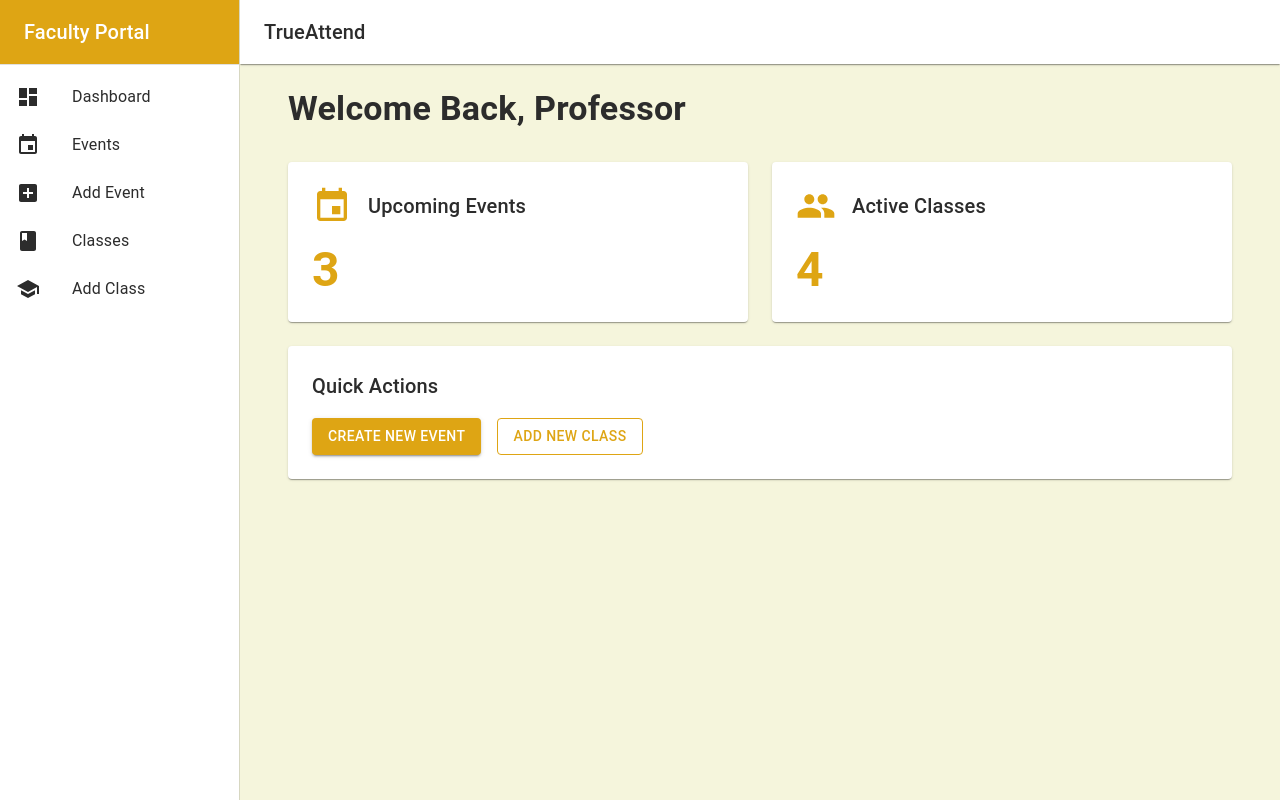
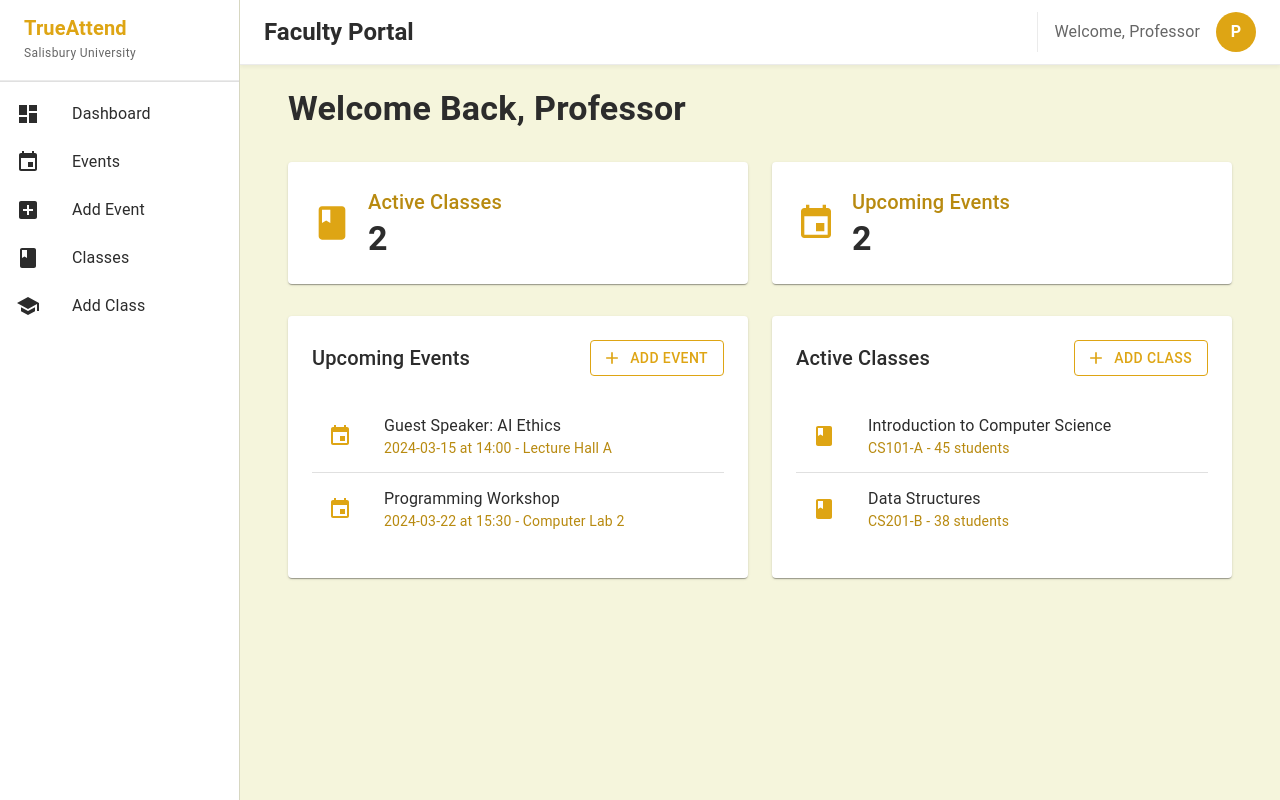
Before and after one commit to seanb1526/Attendance_Project, a React (Create React App) app in the folder frontend/: page /faculty in a window 1280 px wide. Built offline with nearby package versions, Linux system fonts and the light colour scheme.

Commit message:
Reformatting and designing new dashboard page.

```diff
--- a/frontend/src/components/Faculty/Dashboard.js
+++ b/frontend/src/components/Faculty/Dashboard.js
@@ -1,39 +1,64 @@
 import React from 'react';
 import {
+  Box,
+  Typography,
+  Paper,
   Grid,
-  Paper,
-  Typography,
-  Box,
   Button,
   useTheme,
-  useMediaQuery
+  useMediaQuery,
+  List,
+  ListItem,
+  ListItemText,
+  ListItemIcon,
+  Divider,
 } from '@mui/material';
 import EventIcon from '@mui/icons-material/Event';
-import PeopleIcon from '@mui/icons-material/People';
+import ClassIcon from '@mui/icons-material/Class';
+import AddIcon from '@mui/icons-material/Add';
 import { useNavigate } from 'react-router-dom';
+
+// Mock data - replace with real data later
+const mockUpcomingEvents = [
+  {
+    id: 1,
+    name: 'Guest Speaker: AI Ethics',
+    date: '2024-03-15',
+    time: '14:00',
+    location: 'Lecture Hall A',
+  },
+  {
+    id: 2,
+    name: 'Programming Workshop',
+    date: '2024-03-22',
+    time: '15:30',
+    location: 'Computer Lab 2',
+  },
+];
+
+const mockClasses = [
+  {
+    id: 1,
+    name: 'Introduction to Computer Science',
+    code: 'CS101-A',
+    students: 45,
+  },
+  {
+    id: 2,
+    name: 'Data Structures',
+    code: 'CS201-B',
+    students: 38,
+  },
+];
 
 const Dashboard = () => {
   const theme = useTheme();
   const isMobile = useMediaQuery(theme.breakpoints.down('sm'));
   const navigate = useNavigate();
 
-  const stats = [
-    {
-      title: 'Upcoming Events',
-      value: '3',
-      icon: <EventIcon sx={{ fontSize: 40, color: '#DEA514' }} />,
-      action: () => navigate('/faculty/events')
-    },
-    {
-      title: 'Active Classes',
-      value: '4',
-      icon: <PeopleIcon sx={{ fontSize: 40, color: '#DEA514' }} />,
-      action: () => navigate('/faculty/classes')
-    },
-  ];
-
   return (
     <Box>
+      {/* Welcome Section */}
       <Typography
         variant="h4"
         sx={{
@@ -45,15 +70,14 @@ const Dashboard = () => {
         Welcome Back, Professor
       </Typography>
 
-      <Grid container spacing={3}>
-        {stats.map((stat, index) => (
-          <Grid item xs={12} sm={6} key={index}>
+      {/* Quick Stats */}
+      <Grid container spacing={3} sx={{ mb: 4 }}>
+        <Grid item xs={12} sm={6}>
           <Paper
             sx={{
               p: 3,
               display: 'flex',
-                flexDirection: 'column',
-                height: '100%',
+              alignItems: 'center',
               bgcolor: '#FFFFFF',
               cursor: 'pointer',
               transition: 'transform 0.2s',
@@ -61,55 +85,131 @@ const Dashboard = () => {
                 transform: 'translateY(-4px)',
               },
             }}
-              onClick={stat.action}
+            onClick={() => navigate('/faculty/classes')}
           >
-              <Box sx={{ display: 'flex', alignItems: 'center', mb: 2 }}>
-                {stat.icon}
-                <Typography
-                  variant="h6"
-                  sx={{ ml: 2, color: '#2C2C2C' }}
-                >
-                  {stat.title}
+            <ClassIcon sx={{ fontSize: 40, color: '#DEA514', mr: 2 }} />
+            <Box>
+              <Typography variant="h6" color="text.secondary">
+                Active Classes
+              </Typography>
+              <Typography variant="h4" sx={{ color: '#2C2C2C', fontWeight: 'bold' }}>
+                {mockClasses.length}
               </Typography>
             </Box>
-              <Typography
-                variant="h3"
+          </Paper>
+        </Grid>
+
+        <Grid item xs={12} sm={6}>
+          <Paper
             sx={{
+              p: 3,
+              display: 'flex',
+              alignItems: 'center',
+              bgcolor: '#FFFFFF',
+              cursor: 'pointer',
+              transition: 'transform 0.2s',
+              '&:hover': {
+                transform: 'translateY(-4px)',
+              },
+            }}
+            onClick={() => navigate('/faculty/events')}
+          >
+            <EventIcon sx={{ fontSize: 40, color: '#DEA514', mr: 2 }} />
+            <Box>
+              <Typography variant="h6" color="text.secondary">
+                Upcoming Events
+              </Typography>
+              <Typography variant="h4" sx={{ color: '#2C2C2C', fontWeight: 'bold' }}>
+                {mockUpcomingEvents.length}
+              </Typography>
+            </Box>
+          </Paper>
+        </Grid>
+      </Grid>
+
+      {/* Main Content Grid */}
+      <Grid container spacing={3}>
+        {/* Upcoming Events */}
+        <Grid item xs={12} md={6}>
+          <Paper sx={{ p: 3, bgcolor: '#FFFFFF' }}>
+            <Box sx={{ display: 'flex', justifyContent: 'space-between', alignItems: 'center', mb: 2 }}>
+              <Typography variant="h6" sx={{ color: '#2C2C2C' }}>
+                Upcoming Events
+              </Typography>
+              <Button
+                variant="outlined"
+                startIcon={<AddIcon />}
+                onClick={() => navigate('/faculty/events/add')}
+                sx={{
+                  borderColor: '#DEA514',
                   color: '#DEA514',
-                  fontWeight: 'bold'
+                  '&:hover': {
+                    borderColor: '#B88A10',
+                    color: '#B88A10',
+                  }
                 }}
               >
-                {stat.value}
-              </Typography>
+                Add Event
+              </Button>
+            </Box>
+            <List>
+              {mockUpcomingEvents.map((event, index) => (
+                <React.Fragment key={event.id}>
+                  <ListItem>
+                    <ListItemIcon>
+                      <EventIcon sx={{ color: '#DEA514' }} />
+                    </ListItemIcon>
+                    <ListItemText
+                      primary={event.name}
+                      secondary={`${event.date} at ${event.time} - ${event.location}`}
+                    />
+                  </ListItem>
+                  {index < mockUpcomingEvents.length - 1 && <Divider />}
+                </React.Fragment>
+              ))}
+            </List>
           </Paper>
         </Grid>
-        ))}
 
-        <Grid item xs={12}>
+        {/* Active Classes */}
+        <Grid item xs={12} md={6}>
           <Paper sx={{ p: 3, bgcolor: '#FFFFFF' }}>
-            <Typography variant="h6" sx={{ mb: 2, color: '#2C2C2C' }}>
-              Quick Actions
+            <Box sx={{ display: 'flex', justifyContent: 'space-between', alignItems: 'center', mb: 2 }}>
+              <Typography variant="h6" sx={{ color: '#2C2C2C' }}>
+                Active Classes
               </Typography>
-            <Box sx={{
-              display: 'flex',
-              gap: 2,
-              flexDirection: isMobile ? 'column' : 'row'
-            }}>
-              <Button
-                variant="contained"
-                onClick={() => navigate('/faculty/events/add')}
-                fullWidth={isMobile}
-              >
-                Create New Event
-              </Button>
               <Button
                 variant="outlined"
+                startIcon={<AddIcon />}
                 onClick={() => navigate('/faculty/classes/add')}
-                fullWidth={isMobile}
+                sx={{
+                  borderColor: '#DEA514',
+                  color: '#DEA514',
+                  '&:hover': {
+                    borderColor: '#B88A10',
+                    color: '#B88A10',
+                  }
+                }}
               >
-                Add New Class
+                Add Class
               </Button>
             </Box>
+            <List>
+              {mockClasses.map((classItem, index) => (
+                <React.Fragment key={classItem.id}>
+                  <ListItem>
+                    <ListItemIcon>
+                      <ClassIcon sx={{ color: '#DEA514' }} />
+                    </ListItemIcon>
+                    <ListItemText
+                      primary={classItem.name}
+                      secondary={`${classItem.code} - ${classItem.students} students`}
+                    />
+                  </ListItem>
+                  {index < mockClasses.length - 1 && <Divider />}
+                </React.Fragment>
+              ))}
+            </List>
           </Paper>
         </Grid>
       </Grid>
--- a/frontend/src/components/Faculty/FacultyDashboard.js
+++ b/frontend/src/components/Faculty/FacultyDashboard.js
@@ -55,10 +55,46 @@ const FacultyDashboard = () => {
 
   const drawer = (
     <Box sx={{ bgcolor: '#FFFFFF', height: '100%' }}>
-      <Toolbar sx={{ bgcolor: '#DEA514' }}>
-        <Typography variant="h6" sx={{ color: '#FFFFFF' }}>
-          Faculty Portal
-        </Typography>
+      <Toolbar
+        sx={{
+          bgcolor: '#FFFFFF',
+          borderBottom: '1px solid rgba(0,0,0,0.08)',
+          display: 'flex',
+          alignItems: 'center',
+          gap: 1,
+          py: 2
+        }}
+      >
+        <Box>
+          <Typography
+            variant="h6"
+            sx={{
+              color: '#2C2C2C',
+              fontWeight: 'bold',
+              lineHeight: 1.2,
+              display: 'flex',
+              alignItems: 'center',
+              gap: 1,
+              cursor: 'pointer',
+              '&:hover': {
+                opacity: 0.8
+              }
+            }}
+            onClick={() => navigate('/')}
+          >
+            <span style={{ color: '#DEA514' }}>TrueAttend</span>
+          </Typography>
+          <Typography
+            variant="caption"
+            sx={{
+              color: '#666',
+              display: 'block',
+              mt: 0.5
+            }}
+          >
+            Salisbury University
+          </Typography>
+        </Box>
       </Toolbar>
       <Divider />
       <List>
@@ -110,10 +146,11 @@ const FacultyDashboard = () => {
           width: { sm: `calc(100% - ${drawerWidth}px)` },
           ml: { sm: `${drawerWidth}px` },
           bgcolor: '#FFFFFF',
-          boxShadow: 1,
+          boxShadow: '0 2px 4px rgba(0,0,0,0.05)',
+          borderBottom: '1px solid rgba(0,0,0,0.08)',
         }}
       >
-        <Toolbar>
+        <Toolbar sx={{ minHeight: '64px' }}>
           <IconButton
             color="inherit"
             aria-label="open drawer"
@@ -127,9 +164,54 @@ const FacultyDashboard = () => {
           >
             <MenuIcon />
           </IconButton>
-          <Typography variant="h6" noWrap component="div" sx={{ color: '#2C2C2C' }}>
-            TrueAttend
-          </Typography>
+          <Box sx={{ flexGrow: 1, display: 'flex', alignItems: 'center' }}>
+            <Typography
+              variant="h5"
+              noWrap
+              component="div"
+              sx={{
+                color: '#2C2C2C',
+                fontWeight: 'bold',
+                display: 'flex',
+                alignItems: 'center',
+                gap: 1
+              }}
+            >
+              Faculty Portal
+            </Typography>
+          </Box>
+          <Box sx={{
+            display: 'flex',
+            alignItems: 'center',
+            gap: 2,
+            borderLeft: '1px solid rgba(0,0,0,0.08)',
+            pl: 2
+          }}>
+            <Typography
+              variant="body1"
+              sx={{
+                color: '#666',
+                display: { xs: 'none', sm: 'block' }
+              }}
+            >
+              Welcome, Professor
+            </Typography>
+            <Box
+              sx={{
+                width: 40,
+                height: 40,
+                borderRadius: '50%',
+                bgcolor: '#DEA514',
+                display: 'flex',
+                alignItems: 'center',
+                justifyContent: 'center',
+                color: '#FFFFFF',
+                fontWeight: 'bold'
+              }}
+            >
+              P
+            </Box>
+          </Box>
         </Toolbar>
       </AppBar>
 
@@ -183,6 +265,7 @@ const FacultyDashboard = () => {
         <Container maxWidth="lg">
           <Routes>
             <Route index element={<Dashboard />} />
+            <Route path="dashboard" element={<Dashboard />} />
             <Route path="events" element={<EventsList />} />
             <Route path="events/add" element={<AddEvent />} />
             <Route path="classes" element={<ClassesList />} />
```
Also changed, not shown: frontend/src/components/Auth/AuthLanding.js (+60 -26 lines). Lines whose indentation alone changed are shown as unchanged.
